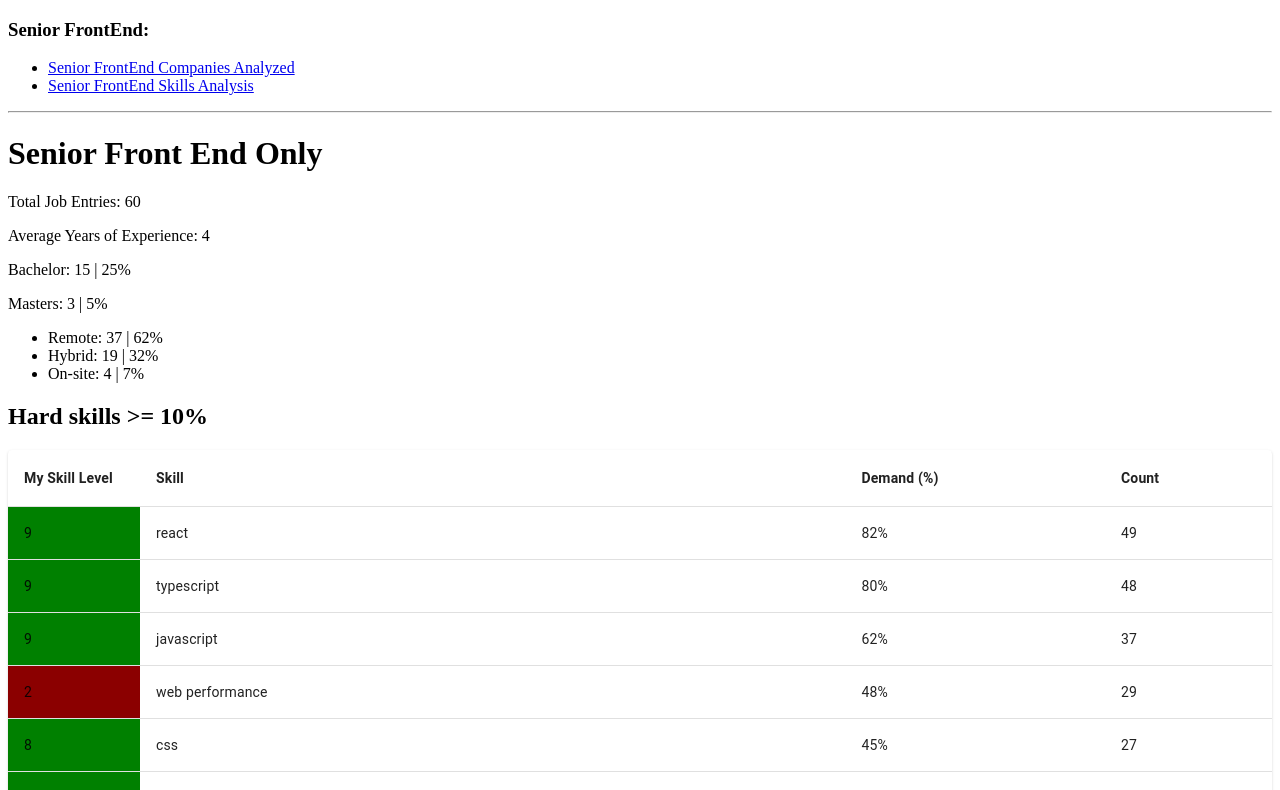
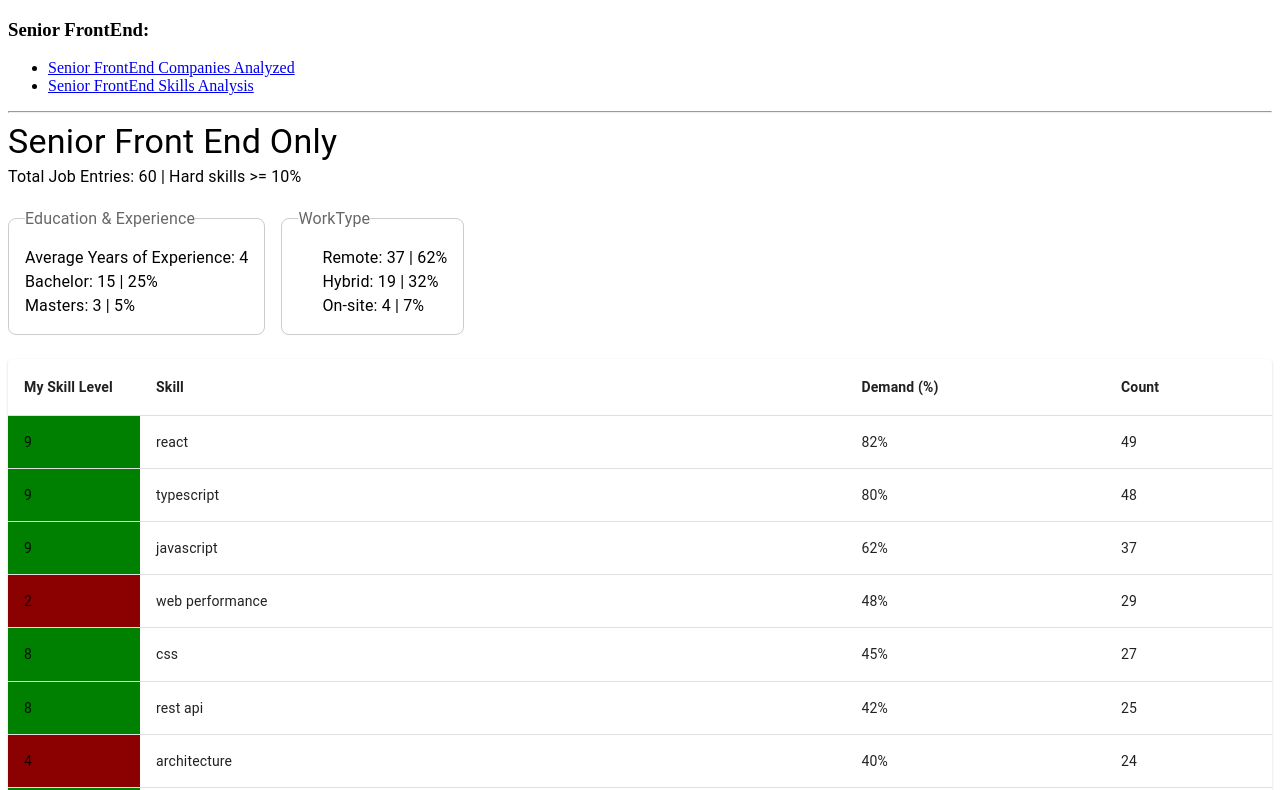
Before and after one commit to dmitrisanzharov/job-skills-app, a React (Create React App) app: page / in a window 1280 px wide. Shown: the top 790 px of the page. Built offline with nearby package versions, Linux system fonts and the light colour scheme; some icons are missing.

Commit message:
bit of UI =)

```diff
--- a/src/pages/SeniorFrontEnd/SeniorFrontEndSkillsUi.tsx
+++ b/src/pages/SeniorFrontEnd/SeniorFrontEndSkillsUi.tsx
@@ -10,6 +10,11 @@ import TableRow from '@mui/material/TableRow';
 import Paper from '@mui/material/Paper';
 import Tooltip from '@mui/material/Tooltip';
 import InfoOutlineIcon from '@mui/icons-material/InfoOutline';
+import FormControl from '@mui/material/FormControl';
+import FormLabel from '@mui/material/FormLabel';
+import Typography from '@mui/material/Typography';
+import Divider from '@mui/material/Divider';
+
 //
 import { mainDbIteration } from '../../helpers/mainDbIteration';
 import { skillMinPercentageToFilter, skillThatIWillNotTake } from '../../consts/globalVars';
@@ -26,12 +31,17 @@ import mainDbTest from '../../helpers/__mocks__/seniorFrontEnd/mainDb.mock.dupli
 
 // REACT COMPONENT
 
-function SeniorFrontEndSkills() {
+const SeniorFrontEndSkills: React.FC = () => {
+    const fieldSetStyle = { border: '1px solid #ccc', borderRadius: 2, p: 2, mb: 3 };
+
     const renderCount = React.useRef(0);
     renderCount.current += 1;
     console.log('render count', renderCount.current);
 
-    const { finalObj, totalJobEntries, avgYears } = mainDbIteration(seniorFrontEndDb_noFullStack, allFrontEndHardSkills);
+    const { finalObj, totalJobEntries, avgYears } = mainDbIteration(
+        seniorFrontEndDb_noFullStack,
+        allFrontEndHardSkills
+    );
     const hardSkillsFinal = finalObj.hardSkills
         .filter((hs) => hs.count > totalJobEntries * skillMinPercentageToFilter)
         .sort((a, b) => b.count - a.count);
@@ -55,33 +65,51 @@ function SeniorFrontEndSkills() {
 
     return (
         <Box>
-            <h1>Senior Front End Only</h1>
-            <p>Total Job Entries: {totalJobEntries}</p>
-            <p>Average Years of Experience: {avgYears.toFixed(0)}</p>
-            <p>
+            <Typography variant='h4'>Senior Front End Only</Typography>
+            <Typography variant='subtitle1' sx={{ mb: 2 }}>
+                Total Job Entries: {totalJobEntries} | Hard skills{' '}
+                {`>= ${skillMinPercentageToFilter * 100}%`}
+            </Typography>
+
+            <Box sx={{ display: 'flex', gap: 2 }}>
+                <FormControl component='fieldset' sx={fieldSetStyle}>
+                    <FormLabel component='legend'>Education & Experience</FormLabel>
+
+                    <Typography>Average Years of Experience: {avgYears.toFixed(0)}</Typography>
+
+                    <Typography>
                         Bachelor: {finalObj.bachelorDegreeFinal} |{' '}
                         {((finalObj.bachelorDegreeFinal / totalJobEntries) * 100).toFixed(0)}%
-            </p>
-            <p>
+                    </Typography>
+
+                    <Typography>
                         Masters: {finalObj.mastersDegreeFinal} |{' '}
                         {((finalObj.mastersDegreeFinal / totalJobEntries) * 100).toFixed(0)}%
-            </p>
-            <ul>
-                <li>
+                    </Typography>
+                </FormControl>
+
+                <FormControl component='fieldset' sx={fieldSetStyle}>
+                    <FormLabel component='legend'>WorkType</FormLabel>
+
+                    <Box component='ul' sx={{ pl: 3, m: 0 }}>
+                        <Typography>
                             Remote: {finalObj.remote} | {((finalObj.remote / totalJobEntries) * 100).toFixed(0)}%
-                </li>
-                <li>
+                        </Typography>
+
+                        <Typography>
                             Hybrid: {finalObj.hybrid} | {((finalObj.hybrid / totalJobEntries) * 100).toFixed(0)}%
-                </li>
-                <li>
+                        </Typography>
+
+                        <Typography>
                             On-site: {finalObj.onSite} | {((finalObj.onSite / totalJobEntries) * 100).toFixed(0)}%
-                </li>
-            </ul>
+                        </Typography>
+                    </Box>
+                </FormControl>
+            </Box>
 
             {/* MAIN JSON */}
             {/* <h3>{JSON.stringify(finalObj.hardSkills, null, 2)}</h3> */}
 
-            <h2>Hard skills {`>= ${skillMinPercentageToFilter * 100}%`}</h2>
             <TableContainer component={Paper}>
                 <Table>
                     <TableHead>
@@ -105,7 +133,8 @@ function SeniorFrontEndSkills() {
                         {hardSkillsFinal.map((skill, index) => {
                             const skillCount = skill.count;
                             const skillLevel = skill.mySkillLevel;
-                            const skillLevelColor = (skillLevel === 0 || skillLevel) ? getColorByNumber(skillLevel) : null;
+                            const skillLevelColor =
+                                skillLevel === 0 || skillLevel ? getColorByNumber(skillLevel) : null;
                             const hasMetaInfo = !!skill.meta;
 
                             return (
@@ -133,6 +162,6 @@ function SeniorFrontEndSkills() {
             </TableContainer>
         </Box>
     );
-}
+};
 
 export default SeniorFrontEndSkills;
```
Lines whose indentation alone changed are shown as unchanged.
